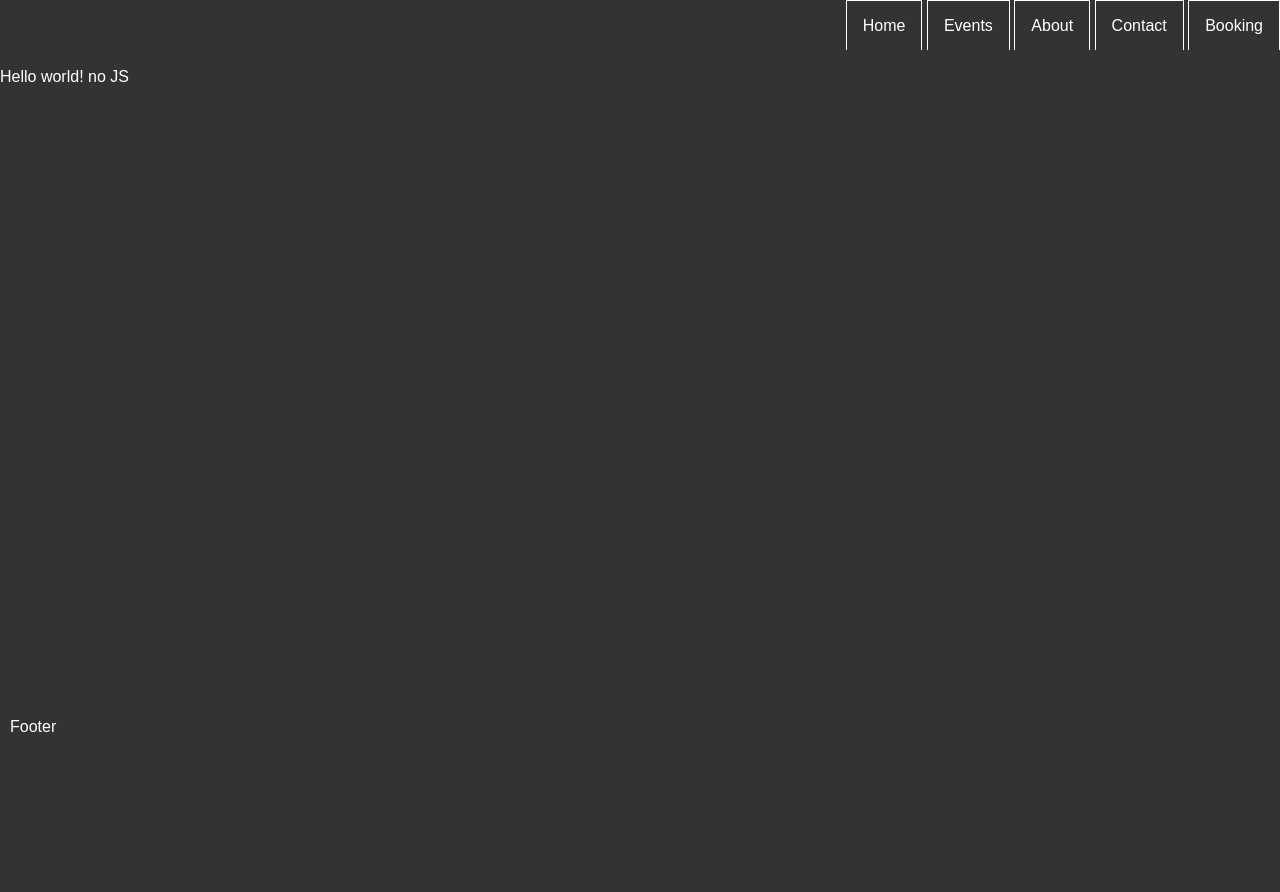
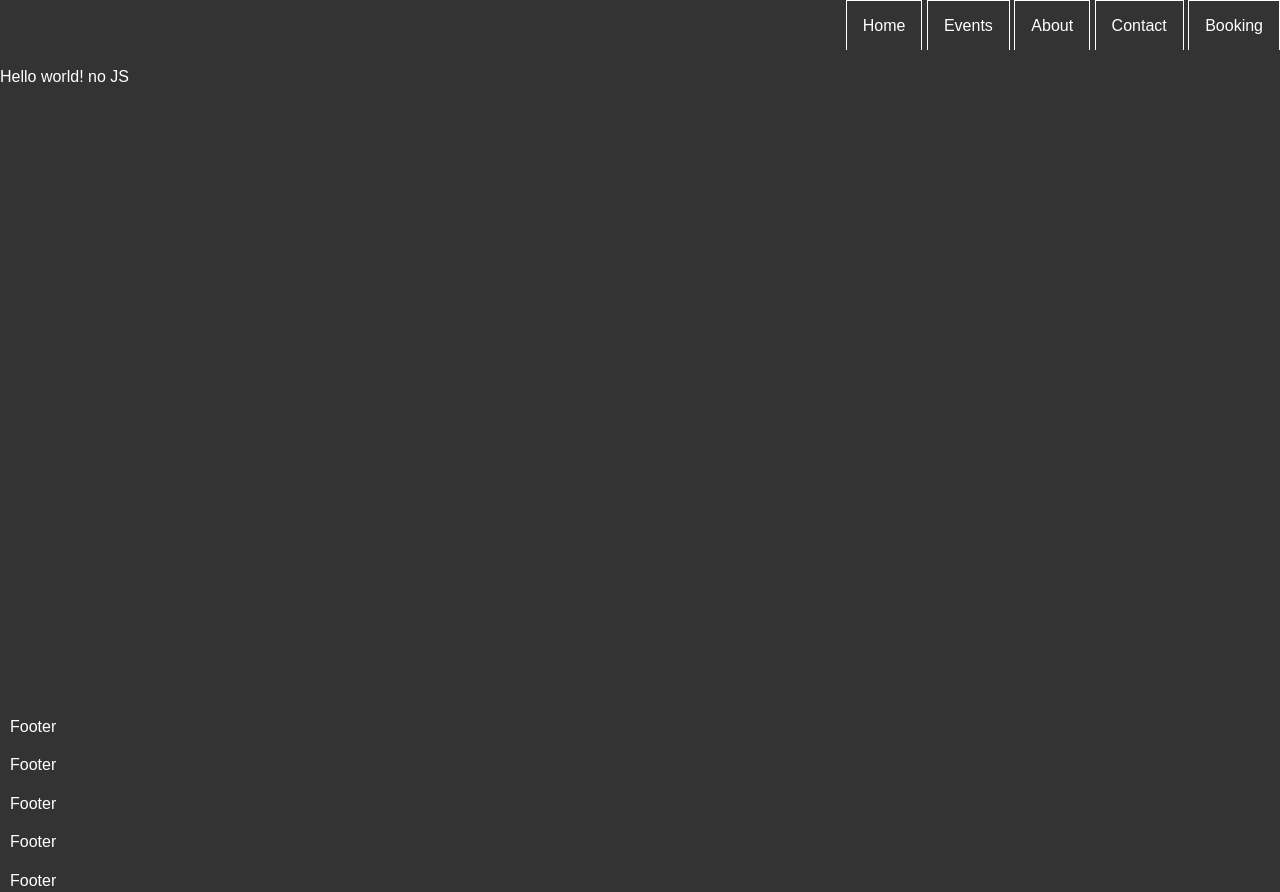
Before and after one commit to daro/gaming-event, a plain HTML site: page index.html in a window 1280 px wide. Before the commit the page ends 860 px from the top, so only its background shows below. Drawn offline with Linux system fonts and the light colour scheme.

Commit message:
change footer

```diff
--- a/index.html
+++ b/index.html
@@ -35,6 +35,10 @@
   </main>
   <footer>
     <p>Footer</p>
+    <p>Footer</p>
+    <p>Footer</p>
+    <p>Footer</p>
+    <p>Footer</p>
   </footer>
 </body>
 
```
